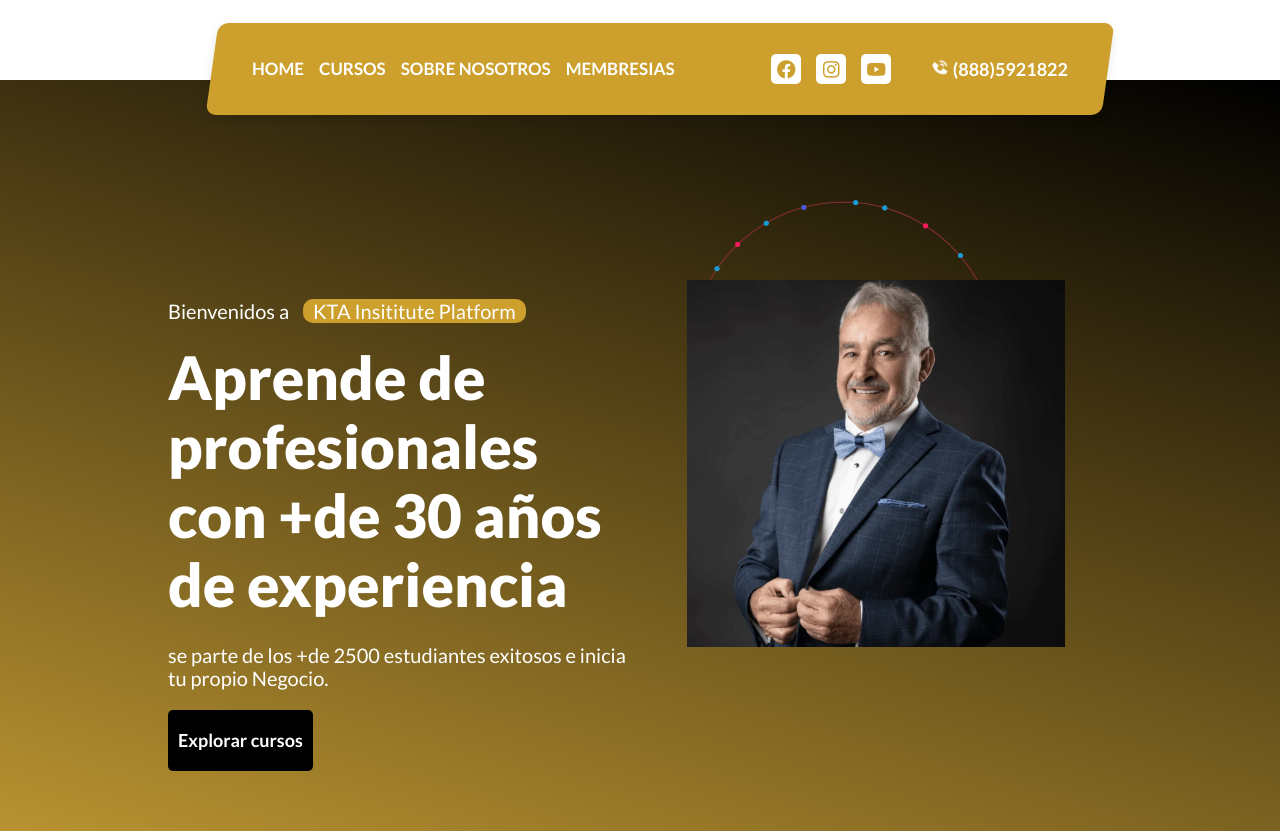
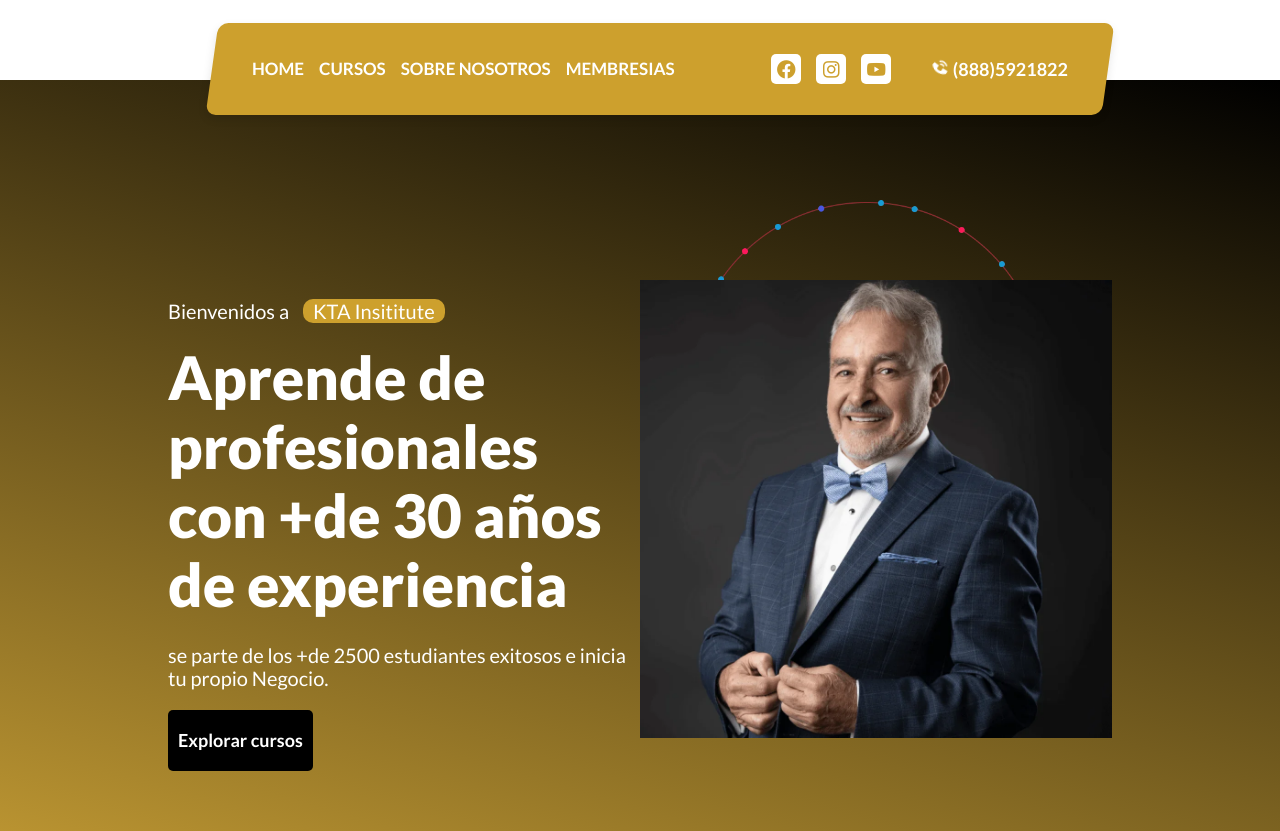
Before and after one commit to joelAIbarraDino/KTAInstitutePlatform, a PHP site: template app/Views/pages/index.php in a window 1280 px wide. Shown: the part 190-1021 px from the top of the page. Run offline with PHP 8.4, Linux system fonts and the light colour scheme; the template is opened without the code that fills it, so the values that code supplies are empty.

Commit message:
ajuste de textos en banner

```diff
--- a/app/Views/pages/index.php
+++ b/app/Views/pages/index.php
@@ -2,7 +2,7 @@
 
 <section class="banner">
     <div class="banner__content">
-        <p>Bienvenidos a <span>KTA Insititute Platform</span></p>
+        <p>Bienvenidos a <span>KTA Insititute</span></p>
         <h2>Aprende de profesionales con +de 30 años de experiencia</h2>
         <p>se parte de los +de 2500 estudiantes exitosos e inicia tu propio Negocio.</p>
         <a href="/cursos">Explorar cursos</a>
--- a/src/scss/pages/_main.scss
+++ b/src/scss/pages/_main.scss
@@ -29,12 +29,20 @@
         h2{
             text-align: left;
             color: v.$blanco;
-            font-size: 6rem;
+            font-size: 4rem;
+
+            @include m.tablet{
+                font-size: 6rem;
+            }
         }
 
         p{
             color: v.$blanco;
-            font-size: 2rem;
+            font-size: 1.8rem;
+
+            @include m.tablet{
+                font-size: 2rem;
+            }
 
             span{
                 background-color: v.$dorado;
@@ -64,7 +72,11 @@
             justify-content: center;
         }
         &-fundador{
-            width: 80%;
+            width: 50rem;
+
+            @include m.computadora{
+                width: 70rem;
+            }
         }
 
         &-circle{
@@ -72,7 +84,7 @@
             top: -8rem;
             left: 5rem;
             z-index: -1;
-            width: 65%;
+            width: 75%;
         }
     }
 }
```
Also changed, not shown: public/assets/css/app.css, 1 other file.
